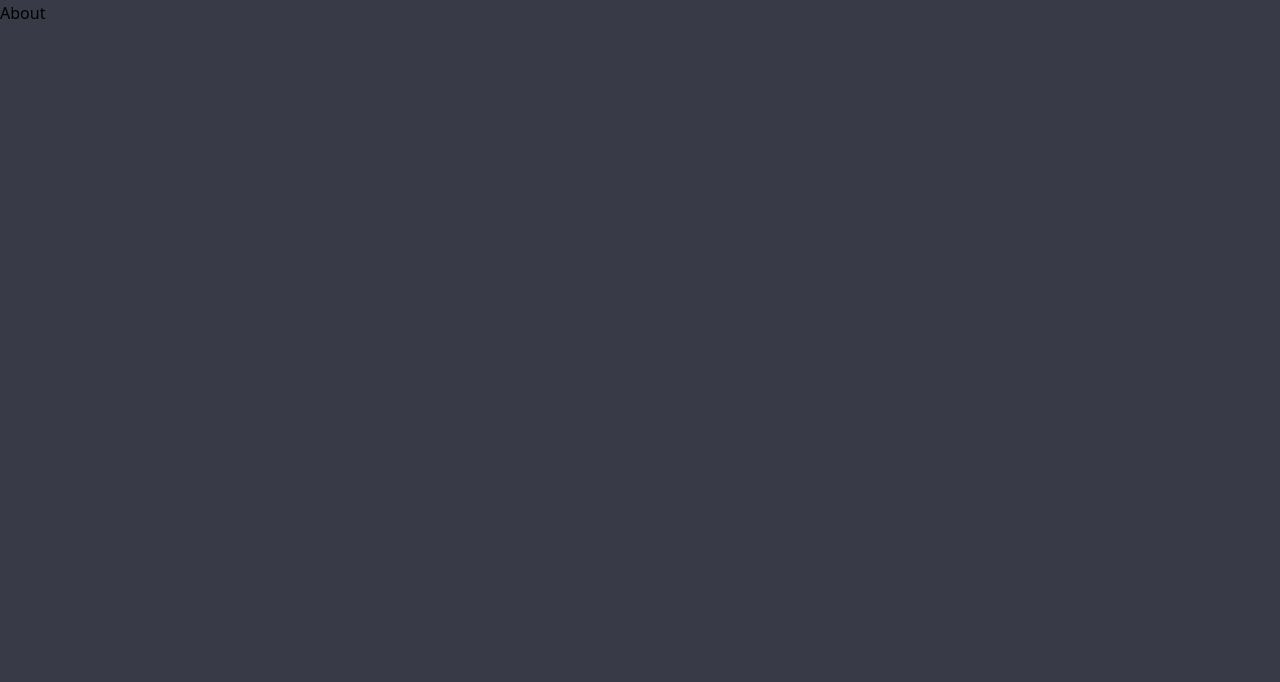
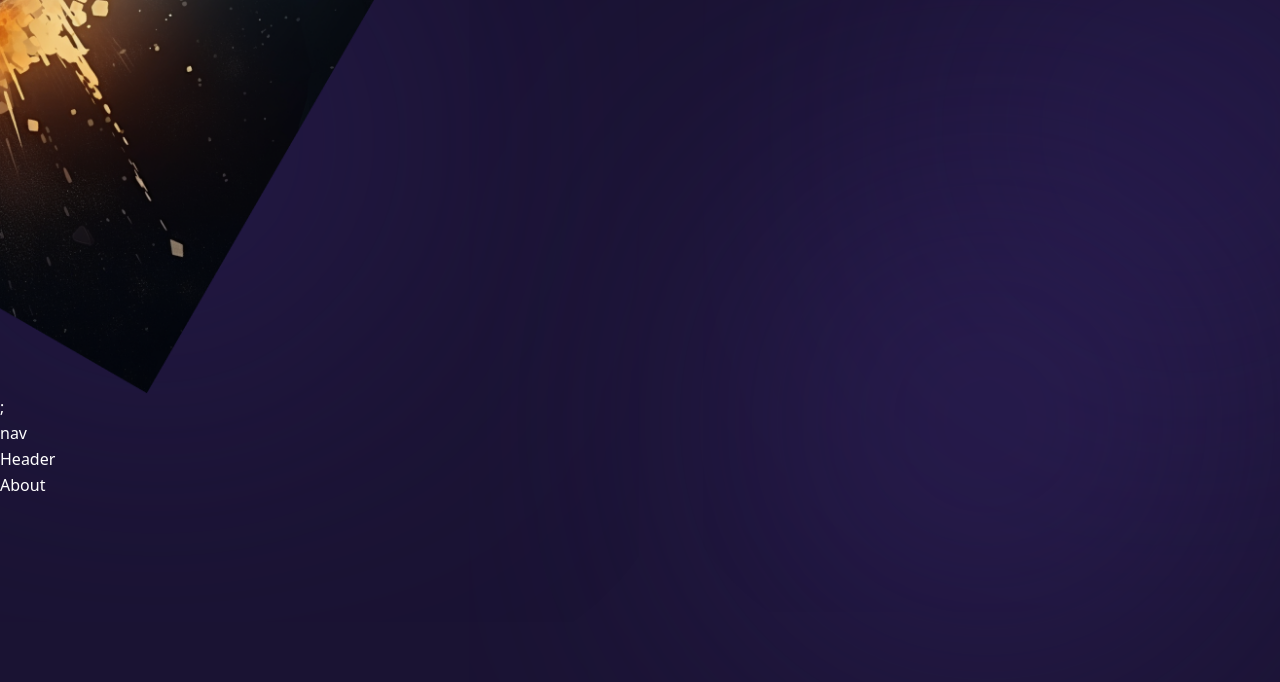
Before and after one commit to mdwiastika/mdwitech, a Next.js app: page /about in a window 1280 px wide. Shown: the top 682 px of the page. Built offline with nearby package versions, Linux system fonts and the light colour scheme.

Commit message:
Testing Deploy Image

```diff
--- a/components/Layout.js
+++ b/components/Layout.js
@@ -1,5 +1,21 @@
-const Layout = () => {
-  return <div>Layout</div>;
+import { Sora } from "@next/font/google";
+import TopLeftImg from "./TopLeftImg";
+import Nav from "./Nav";
+import Header from "./Header";
+const sora = Sora({
+  subsets: ["latin"],
+  variable: "ff-sora",
+  weight: ["100", "200", "300", "400", "500", "600", "700", "800"],
+});
+const Layout = ({ children }) => {
+  return (
+    <div className={`page bg-site text-white bg-cover bg-no-repeat ${sora.variable} font-sora relative`}>
+      <TopLeftImg />
+      <Nav />
+      <Header />
+      {children}
+    </div>
+  );
 };
 
 export default Layout;
--- a/components/TopLeftImg.js
+++ b/components/TopLeftImg.js
@@ -1,5 +1,10 @@
+import Image from "next/image";
 const TopLeftImg = () => {
-  return <div>Top Left Image</div>;
+  return (
+    <div>
+      <Image src="/top-left-img.png" width={400} height={400} alt="Left Decoration" />;
+    </div>
+  );
 };
 
 export default TopLeftImg;
--- a/pages/_app.js
+++ b/pages/_app.js
@@ -1,7 +1,12 @@
-import '../styles/globals.css';
+import "../styles/globals.css";
 
+import Layout from "../components/Layout";
 function MyApp({ Component, pageProps }) {
-  return <Component {...pageProps} />;
+  return (
+    <Layout>
+      <Component {...pageProps} />
+    </Layout>
+  );
 }
 
 export default MyApp;
```
